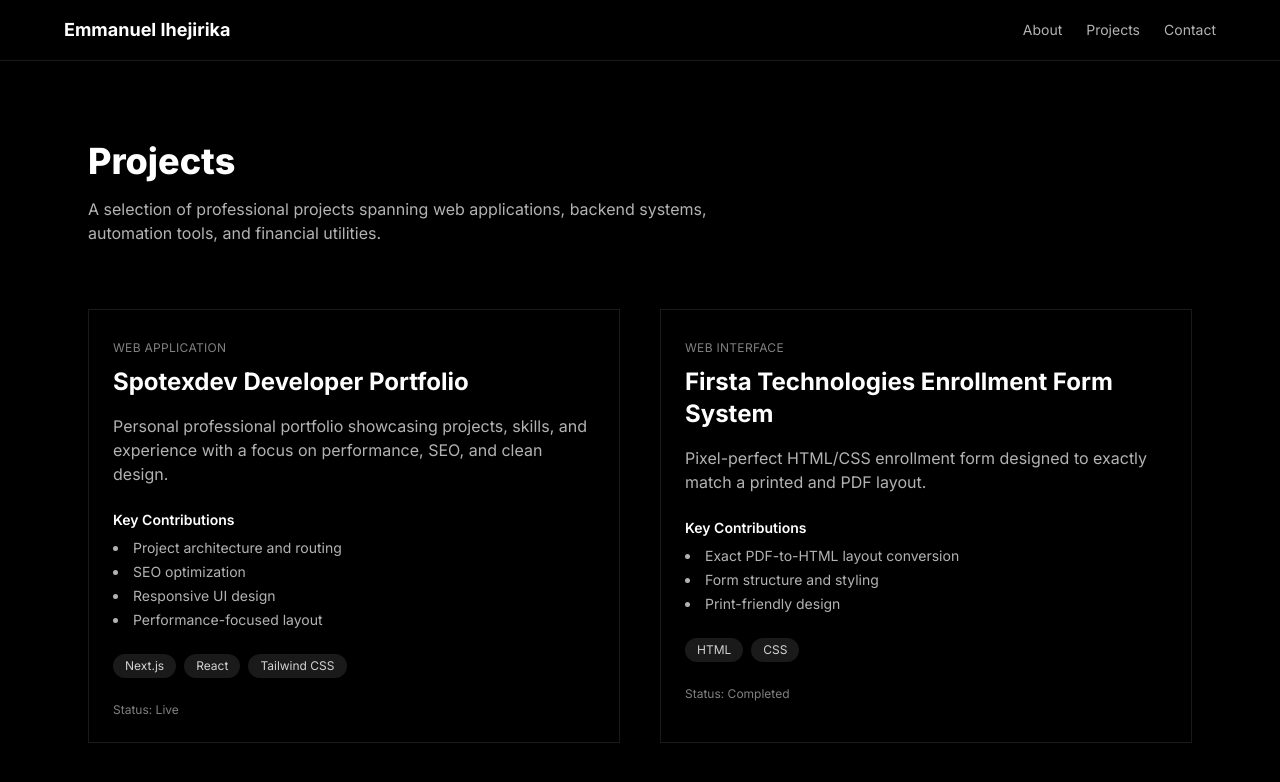
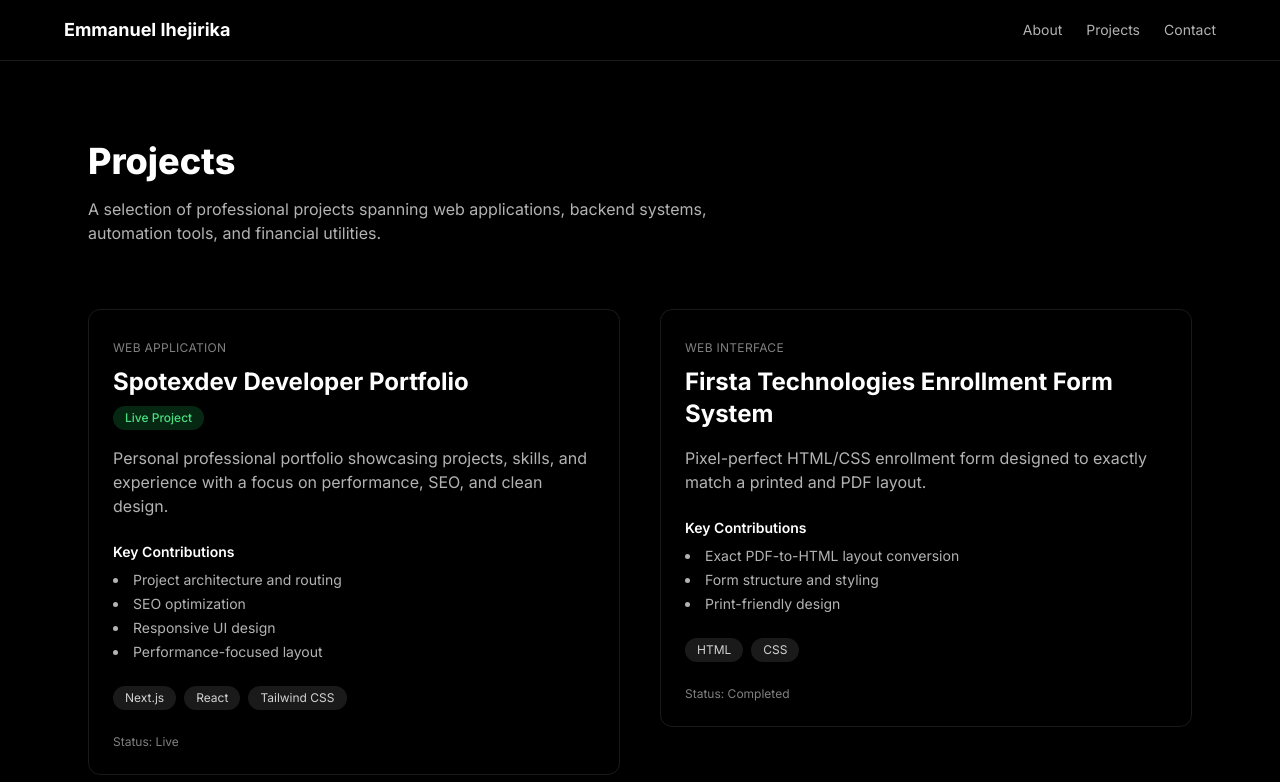
Before and after one commit to Spotlight99/spotexdev-portfolio, a Next.js app: page /projects in a window 1280 px wide. Shown: the top 782 px of the page. Built offline with nearby package versions, Linux system fonts and the light colour scheme.

Commit message:
Production deployment: interactive project cards, scroll reveal, and live project linking

```diff
--- a/components/projectcard.js
+++ b/components/projectcard.js
@@ -1,8 +1,11 @@
-export default function ProjectCard({ title, description, tech }) {
-  return (
+export default function ProjectCard({ title, description, tech, liveUrl }) {
+  const Card = (
     <div
       className="
         bg-white/5 border border-white/10 rounded-xl p-6
+        transition duration-300
+        hover:-translate-y-2 hover:shadow-xl hover:shadow-black/40
+        cursor-pointer
         hover:-translate-y-2 hover:shadow-xl hover:shadow-black/40
       "
     >
@@ -10,9 +13,9 @@
       <p className="text-white/70 mb-4">{description}</p>
 
       <div className="flex flex-wrap gap-2">
-        {tech.map((item) => (
+        {tech.map((item, index) => (
           <span
-            key={item}
+            key={index}
             className="text-xs px-3 py-1 rounded-full bg-white/10"
           >
             {item}
@@ -21,4 +24,12 @@
       </div>
     </div>
   );
+  if (liveUrl) {
+    return (
+      <a href={liveUrl} target="_blank" rel="noopener noreferrer">
+        {Card}
+      </a>
+    );
+  }
+  return Card;
 }
--- a/data/projects.js
+++ b/data/projects.js
@@ -13,6 +13,8 @@
       "Performance-focused layout"
     ],
     tech: ["Next.js", "React", "Tailwind CSS"],
+
+    liveUrl: "https://spotexdev-portfolio.vercel.app/"
   },
 
   {
--- a/pages/projects.js
+++ b/pages/projects.js
@@ -1,10 +1,11 @@
-import Layout from "../components/Layout"
-import SEO from "../components/SEO"
-import { projects } from "../data/projects"
+import Layout from "../components/Layout";
+import SEO from "../components/SEO";
+import { projects } from "../data/projects";
 import useScrollReveal from "../hooks/useScrollReveal";
 
 export default function Projects() {
   const { ref, visible } = useScrollReveal();
+
   return (
     <section
       ref={ref}
@@ -29,19 +30,29 @@
           </header>
 
           <div className="grid gap-10 md:grid-cols-2">
-          {projects.map((project) => (
+            {projects.map((project) => {
+              const CardWrapper = project.liveUrl ? "a" : "div";
+
+              return (
+                <CardWrapper
+                  key={project.id}
+                  href={project.liveUrl}
+                  target="_blank"
+                  rel="noopener noreferrer"
+                  className="block"
+                >
                   <article
-              key={project.id}
-              className="border border-white/10
-                        rounded-x1
+                    className="
+                      border border-white/10
+                      rounded-xl
                       p-6
                       transition
                       hover:-translate-y-1
-                        hover:shadow-x1
+                      hover:shadow-xl
                       hover:shadow-black/40
                       hover:border-white/30
-                        ">
-
+                    "
+                  >
                     <div className="mb-4">
                       <span className="text-xs uppercase tracking-wide text-white/50">
                         {project.type}
@@ -49,6 +60,11 @@
                       <h2 className="text-2xl font-bold mt-2">
                         {project.title}
                       </h2>
+                      {project.liveUrl && (
+                       <span className="inline-block mt-2 text-xs font-medium px-3 py-1 rounded-full bg-green-500/20 text-green-400">
+                         Live Project
+                       </span>
+                      )}
                     </div>
 
                     <p className="text-white/70 mb-6">
@@ -81,10 +97,12 @@
                       Status: {project.status}
                     </div>
                   </article>
-          ))}
+                </CardWrapper>
+              );
+            })}
           </div>
         </section>
       </Layout>
     </section>
-  )
+  );
 }
```
Lines whose indentation alone changed are shown as unchanged.
